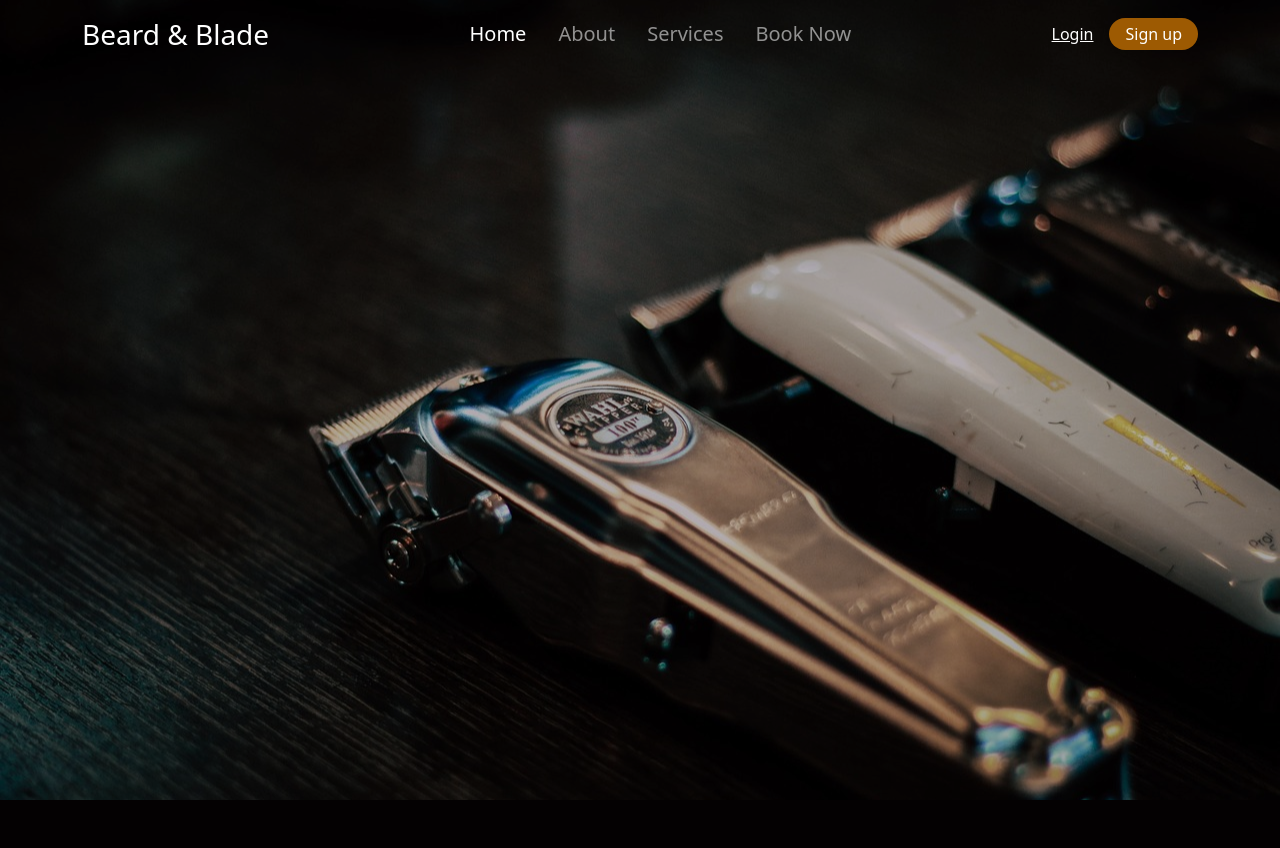
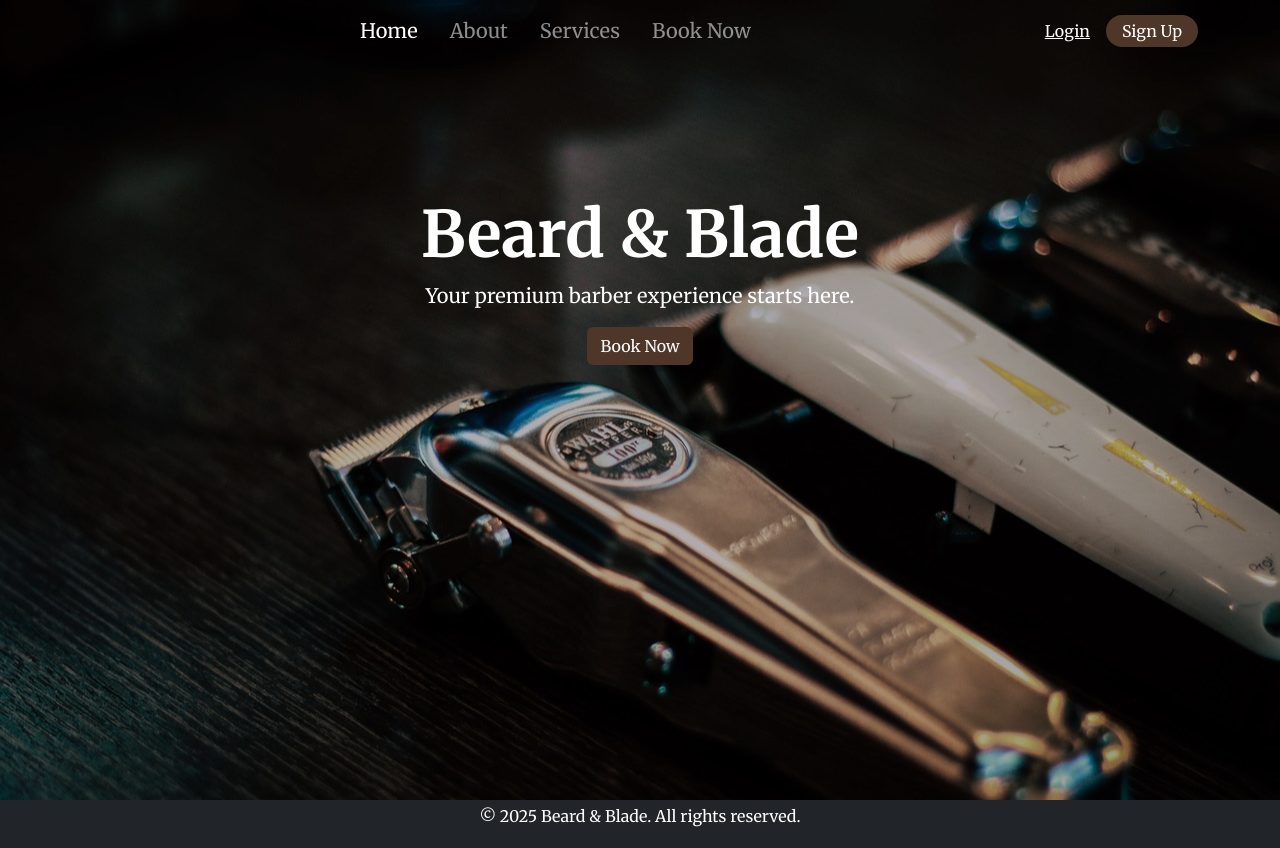
Before and after one commit to collinsevan/beard-blade, a Django app: page / in a window 1280 px wide. Before the commit the page ends 800 px from the top, so only its background shows below. Run offline with Django 4.2, Linux system fonts and the light colour scheme.

Commit message:
Add home page content. Update base with hero and footer. Update stylesheet with sidebar and homepage rules. Add collect static logic for deployment.

```diff
--- a/beardblade/settings.py
+++ b/beardblade/settings.py
@@ -147,6 +147,8 @@ STATIC_URL = '/static/'
 
 STATICFILES_DIRS = [os.path.join(BASE_DIR, 'static')]
 
+STATIC_ROOT = os.path.join(BASE_DIR, 'staticfiles')
+
 
 # Default primary key field type
 # https://docs.djangoproject.com/en/4.2/ref/settings/#default-auto-field
--- a/static/css/style.css
+++ b/static/css/style.css
@@ -1,18 +1,40 @@
-/* Google Fonts */
+/* Google Fonts & Custom Colors */
 @import url('https://fonts.googleapis.com/css2?family=Merriweather:wght@400;700&family=Montserrat:wght@400;700&display=swap');
 
+:root {
+    --primary-dark: #1C1C1C;
+    --rich-brown: #4E3629;
+    --gold-accent: #af8c16;
+    --professional-white: #F5F5F5;
+    --light-bg: #F4F4F4;
+}
 
+/* Body Styling */
 body {
+    margin: 0;
+    padding: 0;
+    font-family: 'Merriweather', serif;
+    background-color: var(--primary-dark);
+    color: #333;
+}
+
+.home-page {
     background: url("/static/images/clipperhero.jpg") rgba(0, 0, 0, 0.3);
     background-blend-mode: multiply;
+    background-size: cover;
     background-position: center;
-    block-size: cover;
     background-repeat: no-repeat;
+    min-height: 100vh;
 }
 
+.sidebar.offcanvas {
+    z-index: 1100 !important;
+}
+
+/* media query for smaller screens */
 @media (max-width: 991px) {
     .sidebar {
         background-color: rgba(255, 255, 255, 0.2);
-        backdrop-filter: blue(10px);
+        backdrop-filter: blur(10px);
     }
 }
--- a/templates/base.html
+++ b/templates/base.html
@@ -3,37 +3,35 @@
 <html lang="en">
 
 <head>
-  <meta charset="UTF-8">
-  <meta name="viewport" content="width=device-width, initial-scale=1.0">
-  <meta name="description" content="Beard & Blade - Premium Barber Services">
+  <meta charset="UTF-8" />
+  <meta name="viewport" content="width=device-width, initial-scale=1.0" />
+  <meta name="description" content="Beard & Blade - Premium Barber Services" />
   <title>{% block title %}Beard & Blade{% endblock %}</title>
 
   <!-- Bootstrap CSS -->
   <link href="https://cdn.jsdelivr.net/npm/bootstrap@5.3.3/dist/css/bootstrap.min.css" rel="stylesheet"
-    integrity="sha384-QWTKZyjpPEjISv5WaRU9OFeRpok6YctnYmDr5pNlyT2bRjXh0JMhjY6hW+ALEwIH" crossorigin="anonymous">
-
+    integrity="sha384-QWTKZyjpPEjISv5WaRU9OFeRpok6YctnYmDr5pNlyT2bRjXh0JMhjY6hW+ALEwIH" crossorigin="anonymous" />
   <!-- Custom CSS -->
-  <link rel="stylesheet" href="{% static 'css/style.css' %}">
+  <link rel="stylesheet" href="{% static 'css/style.css' %}" />
 </head>
 
-<body class="vh-100 overflow-hidden">
+<body class="{% block body_class %}{% endblock %}">
+  <div class="d-flex flex-column min-vh-100">
     <!-- Navbar -->
-  <nav class="navbar navbar-expand-lg navbar-dark bg-transparent">
+    <nav class="navbar navbar-expand-lg navbar-dark bg-transparent fixed-top">
       <div class="container">
-      <!-- Logo -->
-      <a class="navbar-brand fs-3" href="#">Beard & Blade</a>
         <!-- Toggle Btn -->
         <button class="navbar-toggler shadow-none border-0" type="button" data-bs-toggle="offcanvas"
           data-bs-target="#offcanvasNavbar" aria-controls="offcanvasNavbar" aria-label="Toggle navigation">
           <span class="navbar-toggler-icon"></span>
         </button>
-
-      <!-- SideBar -->
         <div class="sidebar offcanvas offcanvas-start" tabindex="-1" id="offcanvasNavbar"
           aria-labelledby="offcanvasNavbarLabel">
           <!-- Sidebar Header -->
           <div class="offcanvas-header text-white border-bottom">
-          <h5 class="offcanvas-title" id="offcanvasNavbarLabel">Beard & Blade</h5>
+            <h5 class="offcanvas-title" id="offcanvasNavbarLabel">
+              Beard & Blade
+            </h5>
             <button type="button" class="btn-close btn-close-white shadow-none" data-bs-dismiss="offcanvas"
               aria-label="Close"></button>
           </div>
@@ -57,14 +55,26 @@
             <div class="d-flex flex-column flex-lg-row justify-content-center align-items-center gap-3">
               <a href="#" class="text-white">Login</a>
               <a href="#" class="text-white text-decoration-none px-3 py-1 rounded-4"
-              style="background-color: #9d5a02">Sign up</a>
+                style="background-color: #4e3629">Sign Up</a>
             </div>
           </div>
         </div>
       </div>
     </nav>
 
-  <main></main>
+    <!-- Main Content -->
+    <main class="container mt-5 pt-5 flex-grow-1">
+      {% block content %}{% endblock %}
+    </main>
+  </div>
+
+  <!-- Footer -->
+  <footer class="bg-dark text-white text-center py-1">
+    <div class="container">
+      <p>&copy; 2025 Beard & Blade. All rights reserved.</p>
+    </div>
+  </footer>
+
   <!-- Bootstrap JS -->
   <script src="https://cdn.jsdelivr.net/npm/bootstrap@5.3.3/dist/js/bootstrap.bundle.min.js"
     integrity="sha384-YvpcrYf0tY3lHB60NNkmXc5s9fDVZLESaAA55NDzOxhy9GkcIdslK1eN7N6jIeHz" crossorigin="anonymous">
--- a/templates/home.html
+++ b/templates/home.html
@@ -1,12 +1,13 @@
 {% extends "base.html" %}
 {% load static %}
 
+{% block body_class %}home-page{% endblock %}
+{% block title %}Home - Beard & Blade{% endblock %}
+
 {% block content %}
-<div class="hero">
-    <div class="hero-content">
-        <h1>Welcome to Beard & Blade</h1>
-        <p>Your premium barber experience</p>
-        <a href="#" class="btn btn-primary">Book Now</a>
-    </div>
+<div class="text-center text-white" style="margin-top: 100px;">
+  <h1 class="display-3 fw-bold">Beard & Blade</h1>
+  <p class="lead">Your premium barber experience starts here.</p>
+  <a href="#" class="btn text-white"  style="background-color: #4E3629;">Book Now</a>
 </div>
 {% endblock %}
```
Lines whose indentation alone changed are shown as unchanged.
